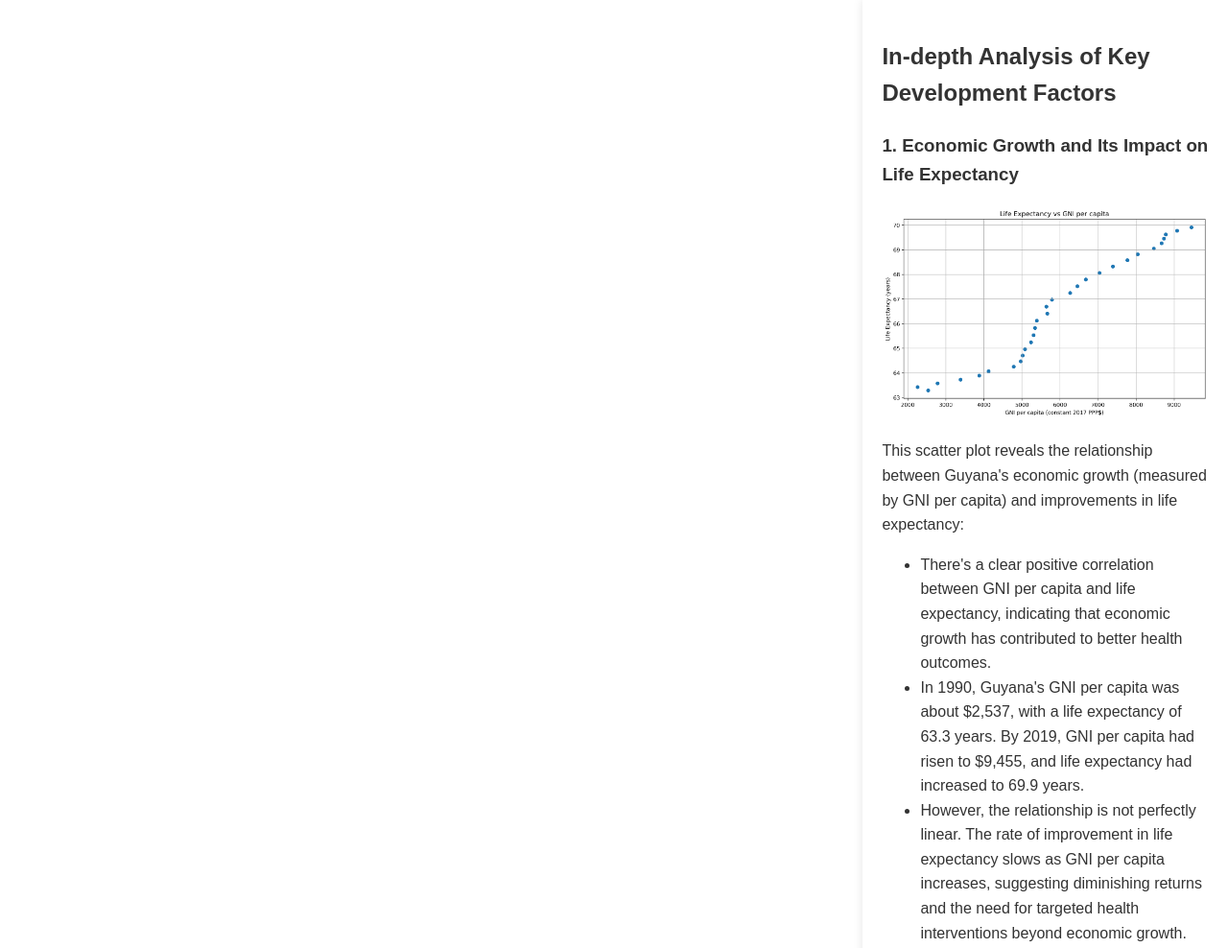
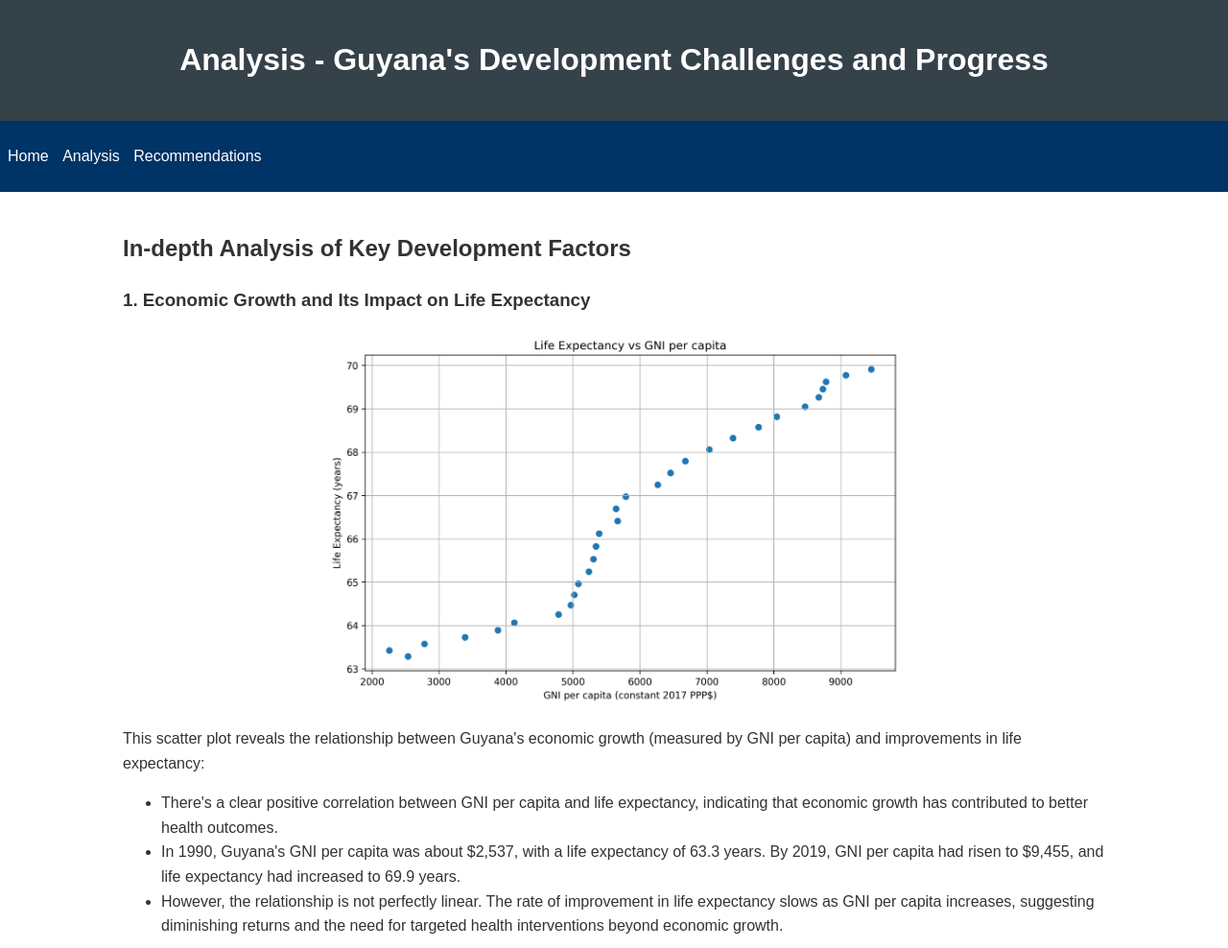
Before and after one commit to Godens592/Python-Website, a plain HTML site: page analysis.html in a window 1280 px wide. Shown: the top 988 px of the page at 96% size. Drawn offline with Linux system fonts and the light colour scheme.

Commit message:
Add files via upload

```diff
--- a/analysis.html
+++ b/analysis.html
@@ -5,60 +5,15 @@
     <meta name="viewport" content="width=device-width, initial-scale=1.0">
     <title>Analysis - Guyana's Development Challenges and Progress</title>
     <style>
-        body {
-            font-family: Arial, sans-serif;
-            line-height: 1.6;
-            margin: 0;
-            padding: 0;
-            color: #333;
-            display: flex;
-            justify-content: center;
-            align-items: center;
-            min-height: 100vh;
-        }
-        header {
-            background: #35424a;
-            color: white;
-            text-align: center;
-            padding: 1rem;
-            width: 100%;
-        }
-        nav {
-            background: #003366;
-            padding: 0.5rem;
-            width: 100%;
-        }
-        nav ul {
-            list-style-type: none;
-            padding: 0;
-            text-align: center;
-        }
-        nav ul li {
-            display: inline;
-            margin-right: 10px;
-        }
-        nav ul li a {
-            color: white;
-            text-decoration: none;
-        }
-        .container {
-            width: 80%;
-            max-width: 1200px;
-            margin: auto;
-            padding: 20px;
-            box-shadow: 0 0 10px rgba(0, 0, 0, 0.1);
-            background: #fff;
-        }
-        img {
-            max-width: 100%;
-            height: auto;
-            margin: 20px 0;
-            display: block;
-        }
-        .image-container {
-            max-width: 600px;
-            margin: 20px auto;
-        }
+        body { font-family: Arial, sans-serif; line-height: 1.6; margin: 0; padding: 0; color: #333; }
+        header { background: #35424a; color: white; text-align: center; padding: 1rem; }
+        nav { background: #003366; padding: 0.5rem; }
+        nav ul { list-style-type: none; padding: 0; }
+        nav ul li { display: inline; margin-right: 10px; }
+        nav ul li a { color: white; text-decoration: none; }
+        .container { width: 80%; margin: auto; overflow: hidden; padding: 20px; }
+        img { max-width: 100%; height: auto; margin: 20px 0; display: block; }
+        .image-container { max-width: 600px; margin: 20px auto; }
     </style>
 </head>
 <body>
```
Also changed, not shown: conclusion.html (+9 -54 lines), index.html (+9 -54 lines).
